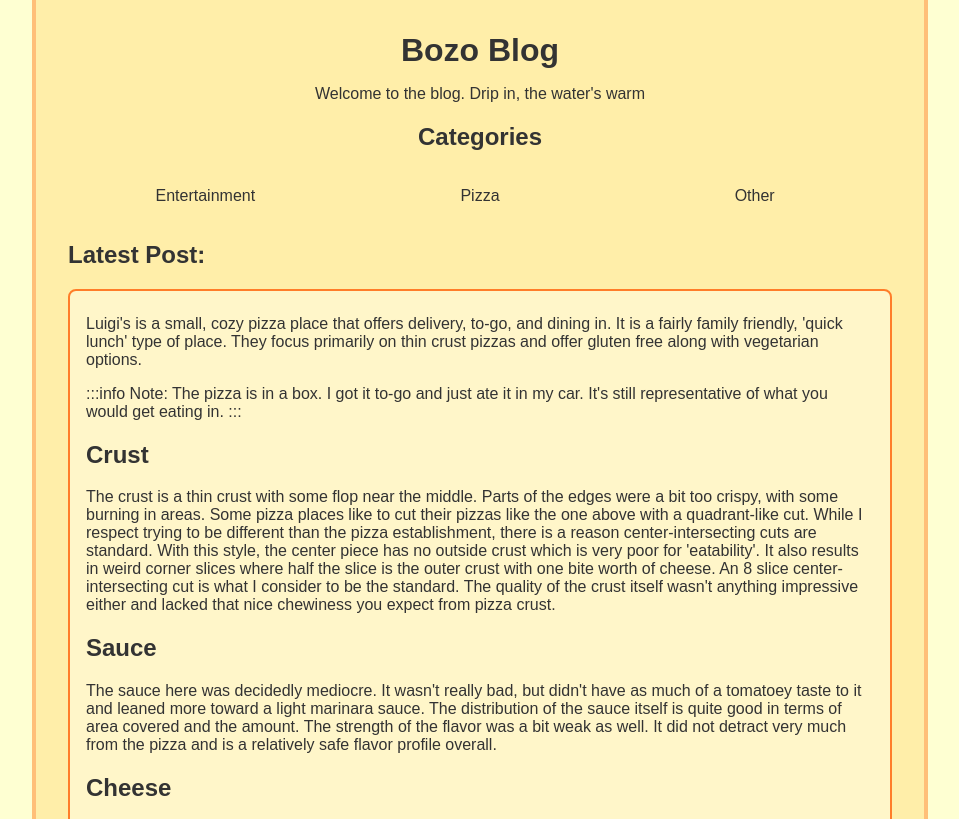
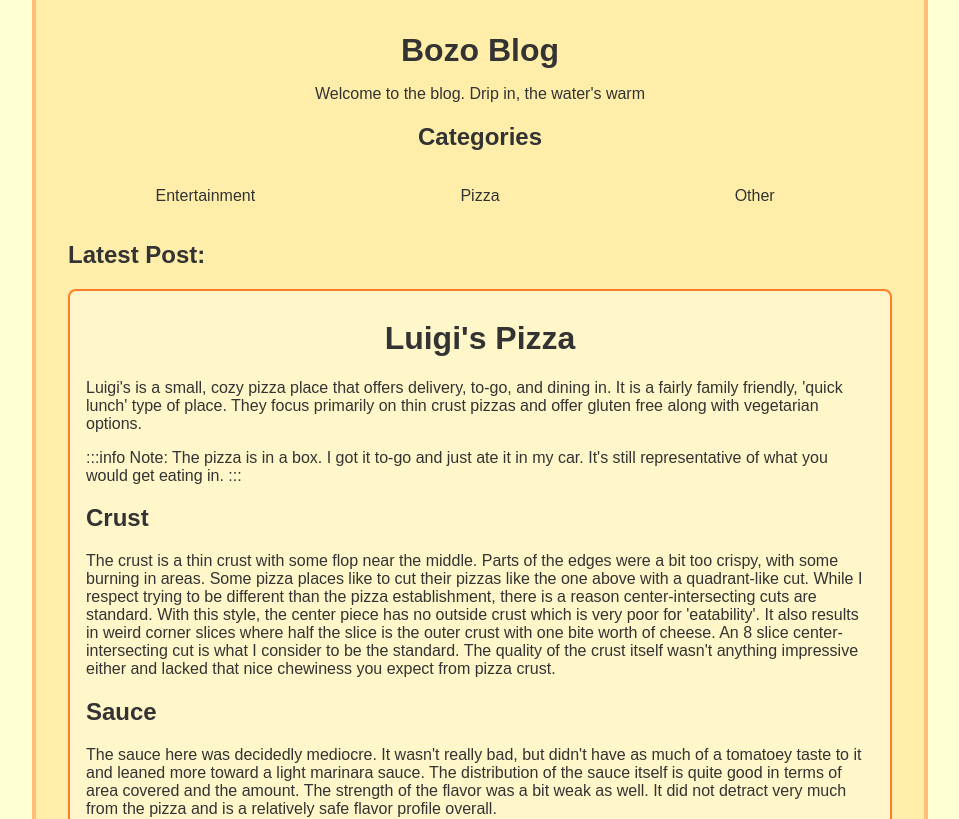
Before and after one commit to JustinPihowich/bozo-blog, a Next.js app: page / in a window 1280 px wide. Shown: the top 819 px of the page, without its empty margins (160-1119 px from the left). Built offline with nearby package versions, Linux system fonts and the light colour scheme.

Commit message:
Temporary fix to center heading of main page post

```diff
--- a/src/app/page.tsx
+++ b/src/app/page.tsx
@@ -11,6 +11,7 @@ export default function Home() {
   // const latestPost = posts[0];
 
   const markdownContent = `
+  # Luigi's Pizza
 Luigi's is a small, cozy pizza place that offers delivery, to-go, and dining in. It is a fairly family friendly, 'quick lunch' type of place. They focus primarily on thin crust pizzas and offer gluten free along with vegetarian options.
 
 :::info
@@ -50,7 +51,11 @@ Score
           <h2>Latest Post:</h2>
           {/* <a href='/posts/pizza/luigis-pizza'>Luigi&apos;s Pizza</a> */}
           <div className={styles['post-content']}>
-            <ReactMarkdown>{markdownContent}</ReactMarkdown>
+            <ReactMarkdown
+              components={{
+                h1: ({ children }) => <h1 style={{ textAlign: 'center' }}>{children}</h1>,
+              }}
+            >{markdownContent}</ReactMarkdown>
           </div>
         </>
       }
```
